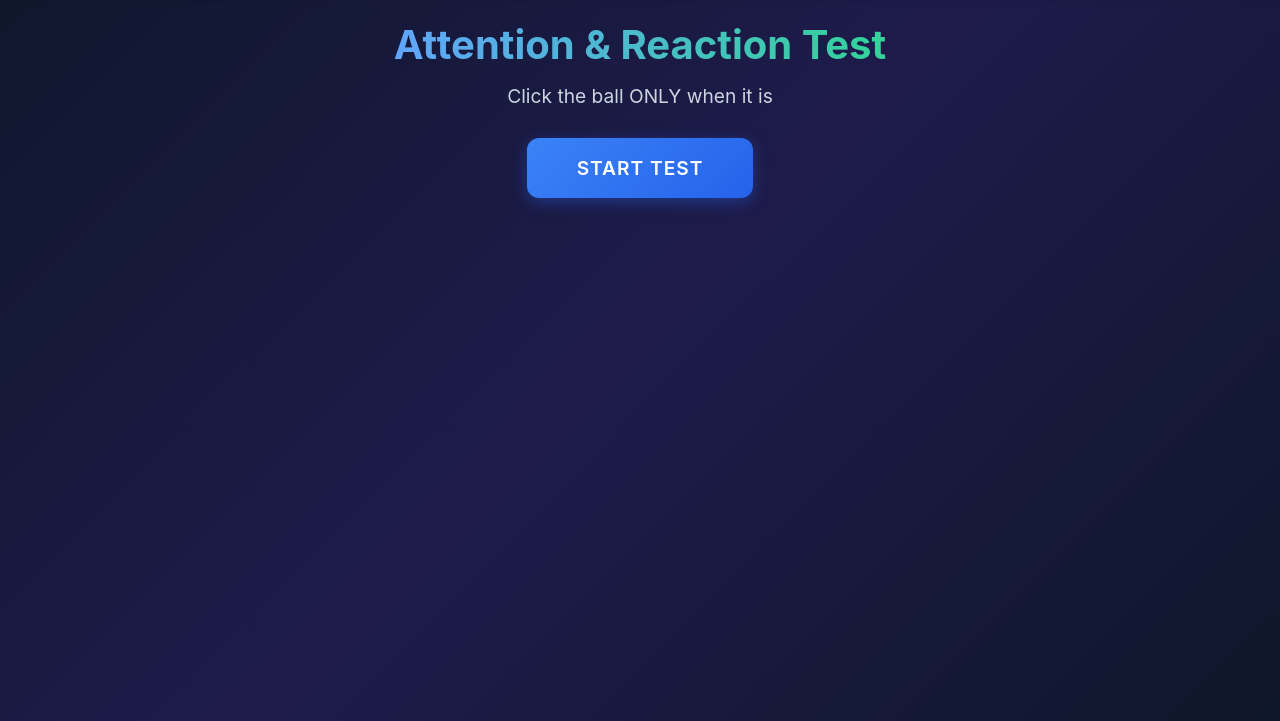
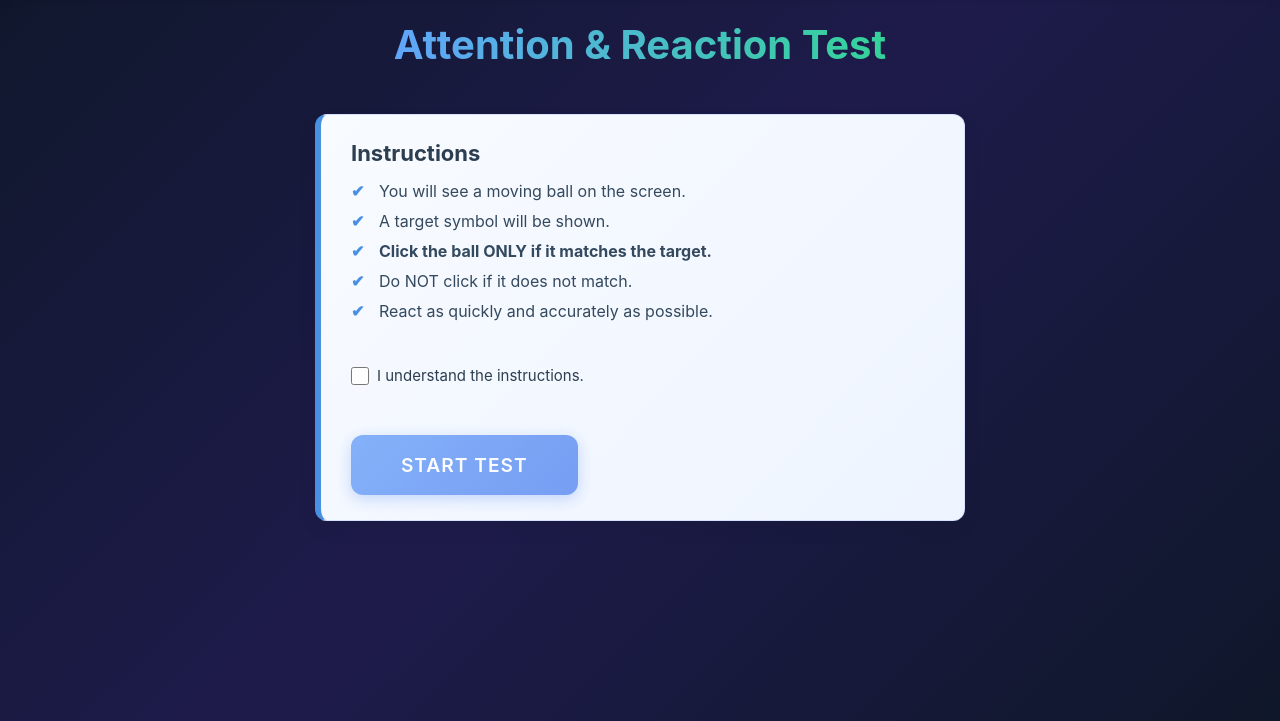
Before and after one commit to M-Iswarya2/Dementia-for-cloud, a Django app: page /attention-test/ in a window 1280 px wide. Shown: the part 79-800 px from the top of the page. Run offline with Django 5.2, Linux system fonts and the light colour scheme; the visitor is signed in with stand-in values (Sample User, id 1).

Commit message:
Added time, instructions

```diff
--- a/dementia_web/settings.py
+++ b/dementia_web/settings.py
@@ -12,7 +12,6 @@ SECRET_KEY = 'django-insecure-v!2obtc^g-a4jfryz9b8%dkm=vmt3xd5+mn^%qny12p03mi^em
 
 # SECURITY WARNING: don't run with debug turned on in production!
 DEBUG = True
-
 ALLOWED_HOSTS = ['127.0.0.1', 'localhost', '13.49.64.152']
 
 # Application definition
--- a/dementia_web/static/css/attention_test.css
+++ b/dementia_web/static/css/attention_test.css
@@ -12,6 +12,16 @@ body {
     margin: 0;
     padding: 20px;
     text-align: center; /* Center all child content */
+}
+#game p {
+    color: #ffffff;
+    font-size: 18px;
+    font-weight: 500;
+}
+
+#target-display {
+    color: #ffeb3b;   /* bright yellow highlight */
+    font-weight: 700;
 }
 
 /* ---------------- Header ---------------- */
--- a/dementia_web/templates/pages/attention_test.html
+++ b/dementia_web/templates/pages/attention_test.html
@@ -6,7 +6,6 @@
 {% block extra_css %}
 <link rel="stylesheet" href="{% static 'css/attention_test.css' %}">
 <style>
-  /* Override any base.html wrapper centering */
   main, .main-content, .content-wrapper, #main, #content {
     align-items: flex-start !important;
     justify-content: flex-start !important;
@@ -18,6 +17,7 @@
     cursor: pointer;
     user-select: none;
     z-index: 10;
+    display: none;
   }
 
   .trial-info {
@@ -27,17 +27,146 @@
     font-size: 1rem;
     z-index: 20;
   }
+
+  .instructions-box {
+    background: #f5f7fa;
+    padding: 20px;
+    border-radius: 10px;
+    max-width: 600px;
+    margin: 20px auto;
+    text-align: left;
+  }
+
+  .instructions-box ul {
+    margin-top: 10px;
+  }
+
+  .hidden {
+    display: none;
+  }
+
+  #startBtn:disabled {
+    opacity: 0.5;
+    cursor: not-allowed;
+  }
+  .instructions-box {
+    background: linear-gradient(135deg, #f8fbff, #eef4ff);
+    border: 1px solid #d6e2ff;
+    border-left: 6px solid #4a90e2;
+    padding: 25px 30px;
+    border-radius: 12px;
+    max-width: 650px;
+    margin: 30px auto;
+    box-shadow: 0 8px 20px rgba(0, 0, 0, 0.05);
+    animation: fadeIn 0.4s ease-in-out;
+}
+
+.instructions-box h3 {
+    margin-bottom: 15px;
+    font-size: 22px;
+    color: #2c3e50;
+}
+
+.instructions-box ul {
+    list-style: none;
+    padding-left: 0;
+}
+
+.instructions-box ul li {
+    margin-bottom: 10px;
+    padding-left: 28px;
+    position: relative;
+    font-size: 16px;
+    color: #34495e;
+}
+
+.instructions-box ul li::before {
+    content: "✔";
+    position: absolute;
+    left: 0;
+    top: 0;
+    color: #4a90e2;
+    font-weight: bold;
+}
+
+.instructions-box label {
+    display: flex;
+    align-items: center;
+    gap: 8px;
+    margin-top: 15px;
+    font-size: 15px;
+    color: #2c3e50;
+}
+
+.instructions-box input[type="checkbox"] {
+    width: 18px;
+    height: 18px;
+    accent-color: #4a90e2;
+    cursor: pointer;
+}
+
+#startBtn {
+    margin-top: 20px;
+    padding: 10px 25px;
+    font-size: 16px;
+    font-weight: 600;
+    border-radius: 8px;
+    border: none;
+    background-color: #4a90e2;
+    color: white;
+    cursor: pointer;
+    transition: all 0.3s ease;
+}
+
+#startBtn:hover:not(:disabled) {
+    background-color: #357bd8;
+    transform: translateY(-2px);
+}
+
+#startBtn:disabled {
+    background-color: #b0c4de;
+    cursor: not-allowed;
+    opacity: 0.7;
+}
+
+@keyframes fadeIn {
+    from { opacity: 0; transform: translateY(8px); }
+    to { opacity: 1; transform: translateY(0); }
+}
 </style>
 {% endblock %}
 
 {% block content %}
 <div class="attention-test-container">
+
   <h1>Attention & Reaction Test</h1>
-  <p>Click the ball ONLY when it is <strong id="target-display"></strong></p>
 
-  <button id="startBtn">Start Test</button>
+  <!-- INSTRUCTIONS SECTION -->
+  <div class="instructions-box" id="instructionsBox">
+    <h3>Instructions</h3>
+    <ul>
+      <li>You will see a moving ball on the screen.</li>
+      <li>A target symbol will be shown.</li>
+      <li><strong>Click the ball ONLY if it matches the target.</strong></li>
+      <li>Do NOT click if it does not match.</li>
+      <li>React as quickly and accurately as possible.</li>
+    </ul>
 
+    <br>
+
+    <label>
+      <input type="checkbox" id="agreeCheck">
+      I understand the instructions.
+    </label>
+
+    <br><br>
+
+    <button id="startBtn" disabled>Start Test</button>
+  </div>
+
+  <!-- GAME SECTION -->
   <div id="game" class="hidden">
+    <p>Click the ball ONLY when it is <strong id="target-display"></strong></p>
     <div id="stimulus"></div>
     <p class="trial-info">Trial <span id="currentTrial">0</span> / <span id="totalTrials">0</span></p>
   </div>
@@ -45,12 +174,14 @@
   <div id="loading" class="hidden">
     <p>Submitting results...</p>
   </div>
+
 </div>
 {% endblock %}
 
 {% block extra_js %}
 <script>
 document.addEventListener("DOMContentLoaded", () => {
+
   let sessionId = null;
   let sequence = [];
   let targets = [];
@@ -63,30 +194,20 @@ document.addEventListener("DOMContentLoaded", () => {
   const gameDiv = document.getElementById("game");
   const loadingDiv = document.getElementById("loading");
   const targetDisplay = document.getElementById("target-display");
+  const instructionsBox = document.getElementById("instructionsBox");
+  const agreeCheck = document.getElementById("agreeCheck");
 
-  // Avoid overlapping with header/instructions/trial-info
+  // Enable start button only if checkbox checked
+  agreeCheck.addEventListener("change", () => {
+    startBtn.disabled = !agreeCheck.checked;
+  });
+
   function randomizePosition() {
     const pad = 80;
     const ballSize = stimulusEl.offsetWidth;
-    const avoidEls = [
-        document.querySelector(".attention-test-container h1"),
-        document.querySelector(".attention-test-container > p"),
-        document.querySelector(".trial-info")
-    ];
 
-    let x, y, tries = 0;
-    do {
-        x = pad + Math.random() * (window.innerWidth - pad * 2 - ballSize);
-        y = pad + Math.random() * (window.innerHeight - pad * 2 - ballSize);
-
-        var overlaps = avoidEls.some(el => {
-            const rect = el.getBoundingClientRect();
-            return !(x + ballSize < rect.left || x > rect.right || y + ballSize < rect.top || y > rect.bottom);
-        });
-
-        tries++;
-        if (tries > 50) break;
-    } while (overlaps);
+    let x = pad + Math.random() * (window.innerWidth - pad * 2 - ballSize);
+    let y = pad + Math.random() * (window.innerHeight - pad * 2 - ballSize);
 
     stimulusEl.style.left = x + "px";
     stimulusEl.style.top = y + "px";
@@ -94,10 +215,14 @@ document.addEventListener("DOMContentLoaded", () => {
 
   function handleClick() {
     if (currentIndex < 0 || currentIndex >= sequence.length) return;
-    const reactionTime = (performance.now() - stimulusStart)/1000;
+
+    const reactionTime = (performance.now() - stimulusStart) / 1000;
 
     if (sequence[currentIndex] === targets[currentIndex]) {
-        responses.push({ index: currentIndex, reaction_time: Number(reactionTime.toFixed(3)) });
+      responses.push({
+        index: currentIndex,
+        reaction_time: Number(reactionTime.toFixed(3))
+      });
     }
 
     stimulusEl.style.transform = "scale(0.8)";
@@ -107,28 +232,31 @@ document.addEventListener("DOMContentLoaded", () => {
   stimulusEl.addEventListener("click", handleClick);
 
   startBtn.onclick = async () => {
-    startBtn.disabled = true;
-    startBtn.textContent = "Loading...";
+
+    instructionsBox.classList.add("hidden");
+    gameDiv.classList.remove("hidden");
 
     try {
-      const res = await fetch("{% url 'attention_start' %}", { method: "POST", headers: {"Content-Type": "application/json"} });
+      const res = await fetch("{% url 'attention_start' %}", {
+        method: "POST",
+        headers: {"Content-Type": "application/json"}
+      });
+
       const data = await res.json();
 
       sessionId = data.session_id;
       sequence = data.sequence;
       targets = data.targets;
+
       document.getElementById("totalTrials").textContent = data.total_trials;
-
-      startBtn.classList.add("hidden");
-      gameDiv.classList.remove("hidden");
 
       setTimeout(runSequence, 1000);
 
     } catch (err) {
       console.error(err);
       alert("Failed to start test.");
-      startBtn.disabled = false;
-      startBtn.textContent = "Start Test";
+      instructionsBox.classList.remove("hidden");
+      gameDiv.classList.add("hidden");
     }
   };
 
@@ -137,6 +265,7 @@ document.addEventListener("DOMContentLoaded", () => {
 
     function nextTrial() {
       currentIndex++;
+
       if (currentIndex >= sequence.length) {
         stimulusEl.style.display = "none";
         submitResults();
@@ -145,16 +274,13 @@ document.addEventListener("DOMContentLoaded", () => {
 
       document.getElementById("currentTrial").textContent = currentIndex + 1;
 
-      // Update instruction for current trial
       targetDisplay.textContent = targets[currentIndex];
+      stimulusEl.innerText = sequence[currentIndex];
 
-      // Show ball stimulus
-      stimulusEl.innerText = sequence[currentIndex];
       randomizePosition();
       stimulusEl.style.display = "block";
       stimulusStart = performance.now();
 
-      // Hide after 2s, next trial after 0.5s
       setTimeout(() => {
         stimulusEl.style.display = "none";
         setTimeout(nextTrial, 500);
@@ -174,8 +300,8 @@ document.addEventListener("DOMContentLoaded", () => {
         headers: { "Content-Type": "application/json", "X-CSRFToken": "{{ csrf_token }}" },
         body: JSON.stringify({ session_id: sessionId, responses: responses })
       });
+
       const data = await res.json();
-      if (!data.success) throw new Error(data.error || "Error");
 
       sessionStorage.setItem("attentionScore", data.attention_score || 0);
 
@@ -189,7 +315,7 @@ document.addEventListener("DOMContentLoaded", () => {
 
     } catch (err) {
       console.error(err);
-      loadingDiv.innerHTML = "<p style='color: red;'>Error submitting results. Try again.</p>";
+      loadingDiv.innerHTML = "<p style='color:red;'>Error submitting results.</p>";
     }
   }
 
```
Also changed, not shown: dementia_web/templates/pages/memory_test.html (+60 -7 lines).
